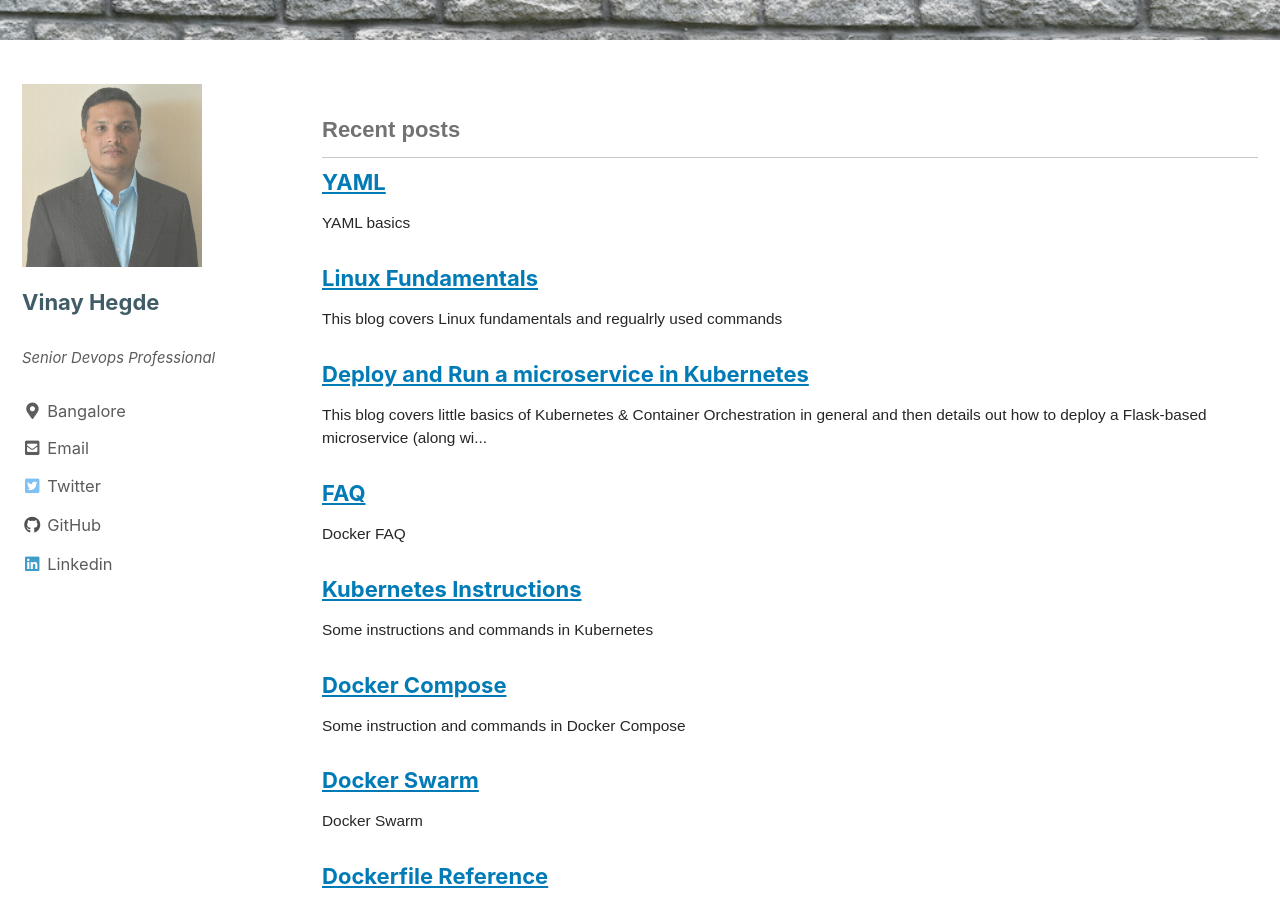
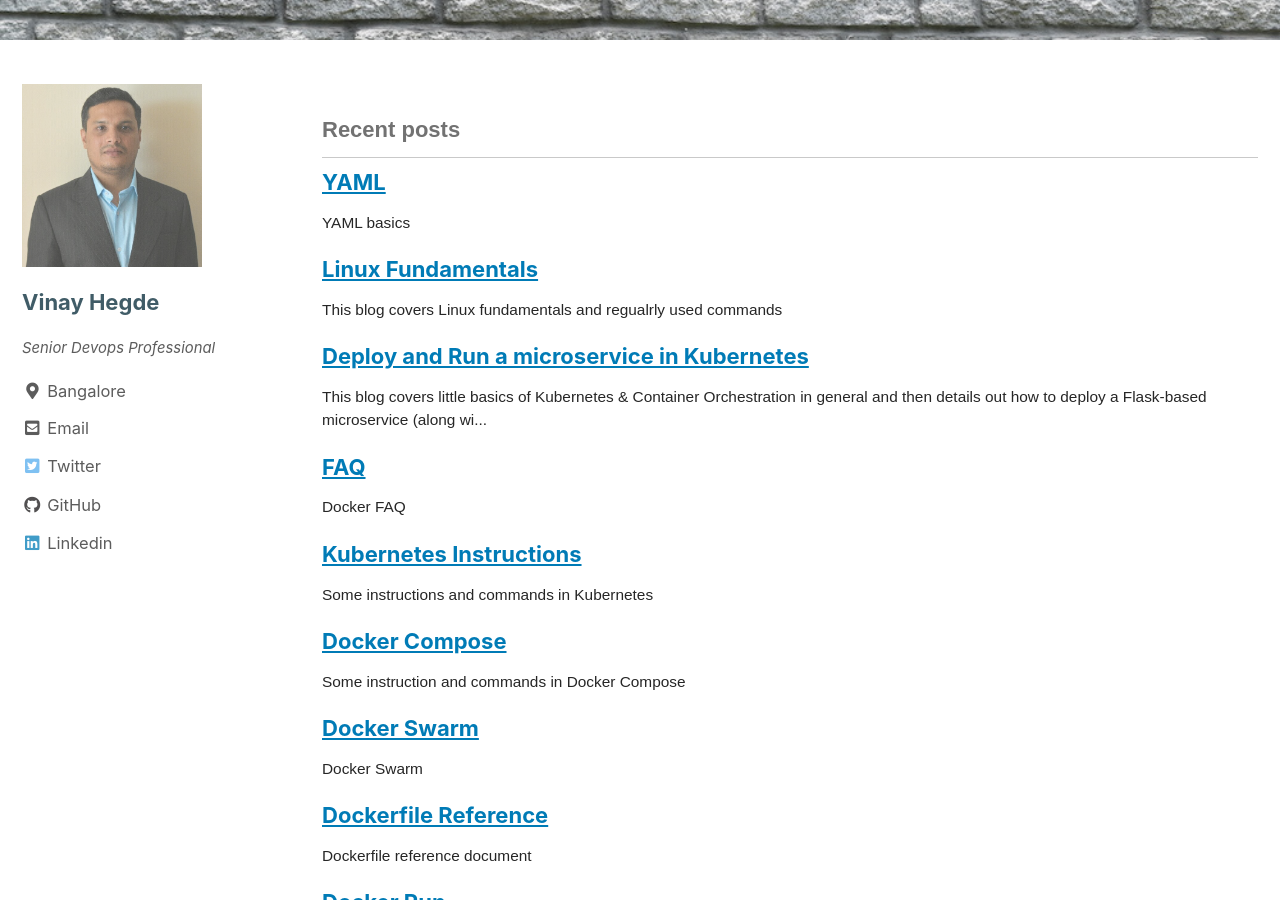
Before and after one commit to vinaydhegde/vinaydhegde.github.io, a Jekyll site: the page built from index.html, in a window 1280 px wide and 900 px high, scrolled down 266 px. Built offline with Jekyll 4.4.1, drawn with Linux system fonts in a browser that asks for light colours; cached includes are drawn as plain includes; nearby versions of some CDN libraries; the list of posts is cut into pages by our own code.

Commit message:
Update _base.scss

```diff
--- a/_sass/minimal-mistakes/_base.scss
+++ b/_sass/minimal-mistakes/_base.scss
@@ -65,8 +65,8 @@
 }
 
 p {
-  margin-top: 2em;
-  margin-bottom: 2em;
+  margin-top: 1.3em;
+  margin-bottom: 1.3em;
 
 }
 
```
